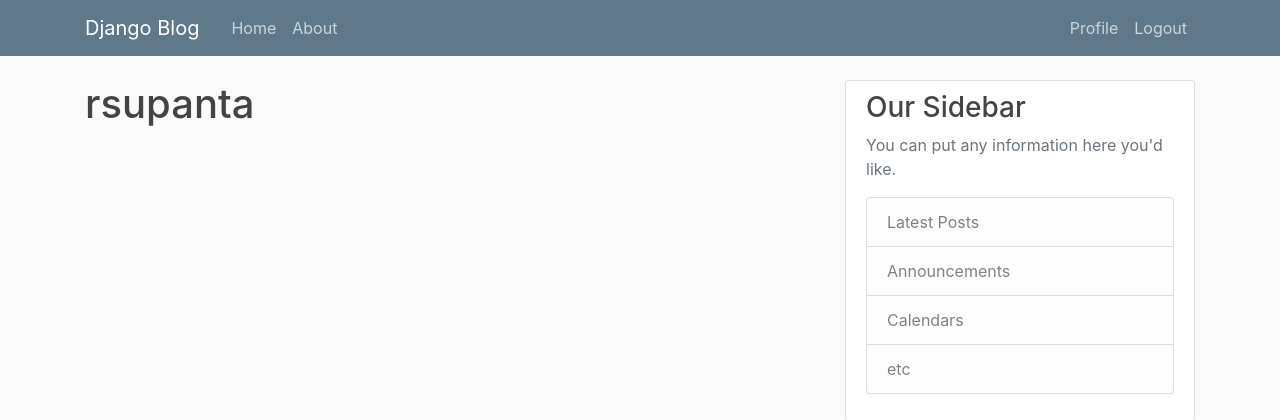
After one commit to rsupanta/django-blog, a Django app: page /profile/ in a window 1280 px wide. The commit adds this page. Shown: the top 420 px of the page. Run offline with Django 3.2, Linux system fonts and the light colour scheme; a user stored in the database is signed in; some libraries are stand-ins or nearby versions.

Commit message:
initiating profile for user

```diff
--- a/blog/templates/blog/base.html
+++ b/blog/templates/blog/base.html
@@ -43,6 +43,7 @@
                     <div class="navbar-nav">
 
                         {% if user.is_authenticated %}
+                        <a class="nav-item nav-link" href="{% url 'profile' %}">Profile</a>
                         <a class="nav-item nav-link" href="{% url 'logout' %}">Logout</a>
                         {% else %}
                         <a class="nav-item nav-link" href="{% url 'login' %}">Login</a>
--- a/django-blog/settings.py
+++ b/django-blog/settings.py
@@ -124,3 +124,4 @@ STATIC_URL = '/static/'
 CRISPY_TEMPLATE_PACK = 'bootstrap4'
 
 LOGIN_REDIRECT_URL = 'blog-home'
+LOGIN_URL = 'login'
--- a/django-blog/urls.py
+++ b/django-blog/urls.py
@@ -21,6 +21,7 @@ from users import views as user_views
 urlpatterns = [
     path('admin/', admin.site.urls),
     path('register/', user_views.register, name='register'),
+    path('profile/', user_views.profile, name='profile'),
     path('login/', auth_views.LoginView.as_view(template_name='users/login.html'), name='login'),
     path('logout/', auth_views.LogoutView.as_view(template_name='users/logout.html'), name='logout'),
     path('', include('blog.urls')),
--- /dev/null
+++ b/users/templates/users/profile.html
@@ -0,0 +1,5 @@
+{% extends "blog/base.html" %}
+{% load crispy_forms_tags %}
+{% block content %}
+<h1>{{ user.username }}</h1>
+{% endblock content %}
--- a/users/views.py
+++ b/users/views.py
@@ -1,5 +1,6 @@
 from django.shortcuts import render, redirect
 from django.contrib import messages
+from django.contrib.auth.decorators import login_required
 from .forms import UserRegistrationForm
 
 
@@ -15,3 +16,8 @@ def register(request):
     else:
         form = UserRegistrationForm()
     return render(request, 'users/register.html', {'form': form})
+
+
+@login_required
+def profile(request):
+    return render(request, 'users/profile.html')
```
Also changed, not shown: db.sqlite3.
